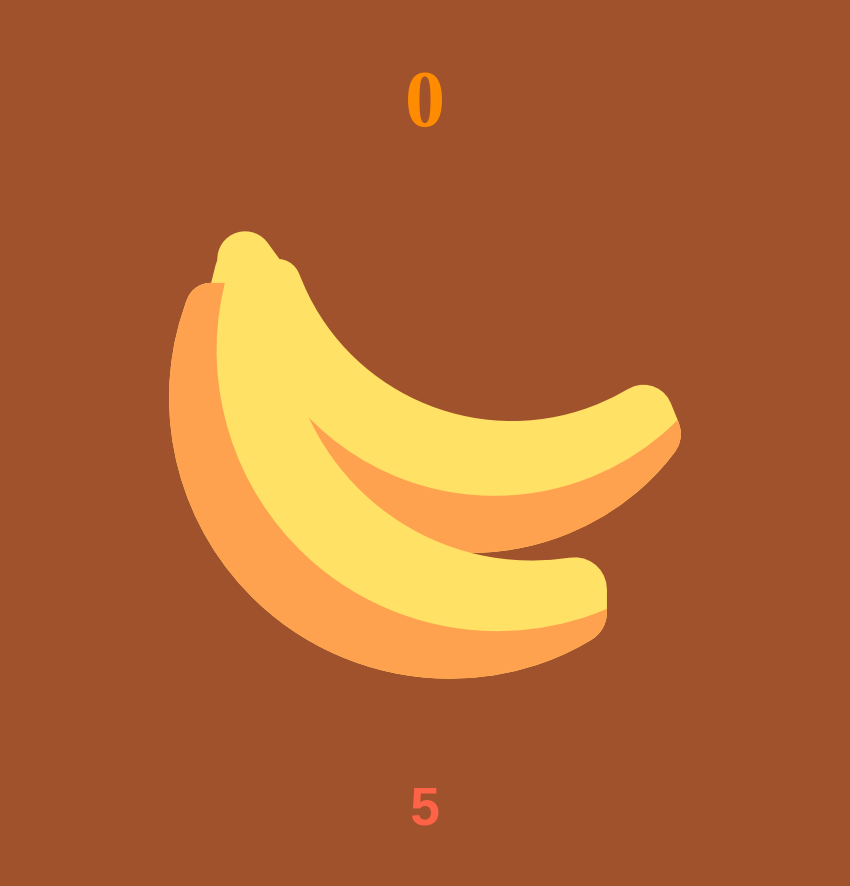
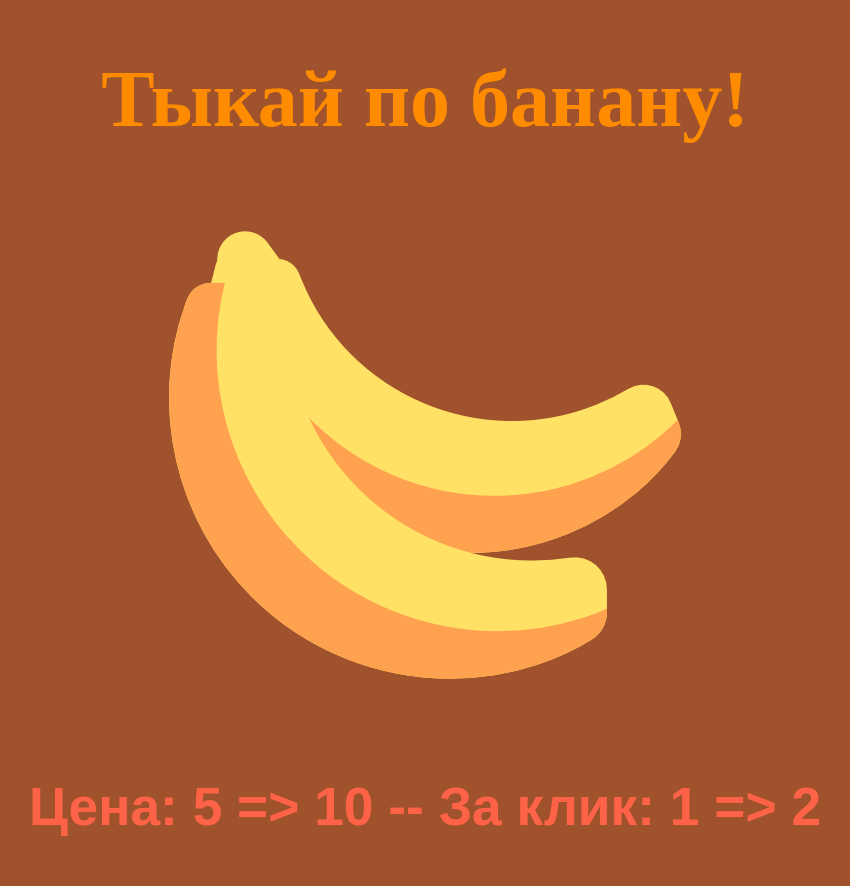
Before and after one commit to afarstic/afarstic.github.io, a plain HTML site: page index.html in a window 1280 px wide. Shown: the whole page, without its empty margins (215-1065 px from the left). Drawn offline with Linux system fonts and the light colour scheme.

Commit message:
Add files via upload

```diff
--- a/app.js
+++ b/app.js
@@ -11,6 +11,6 @@ function Upgrade() {
         score -= s;
         s *= 2;
         p++;
-        document.getElementById("up").innerHTML = "" + s;
+        document.getElementById("up").innerHTML = "Цена: " + s + " => " + (s*2) + " -- За клик: " + p + " => " + (p+1);
     }
 }
--- a/index.html
+++ b/index.html
@@ -7,8 +7,8 @@
 </head>
 <body>
 <script src="app.js"></script>
-<center><h1 id="score"><b>0</b></h1>
+<center><h1 id="score"><b>Тыкай по банану!</b></h1>
 <button onclick="Click()"><img src="banana.png"></button><p>
-<button onclick="Upgrade()"><h2 id="up">5</h2></button></center>
+<button onclick="Upgrade()"><h2 id="up">Цена: 5 => 10 -- За клик: 1 => 2 </h2></button></center>
 </body>
 </html>
```
